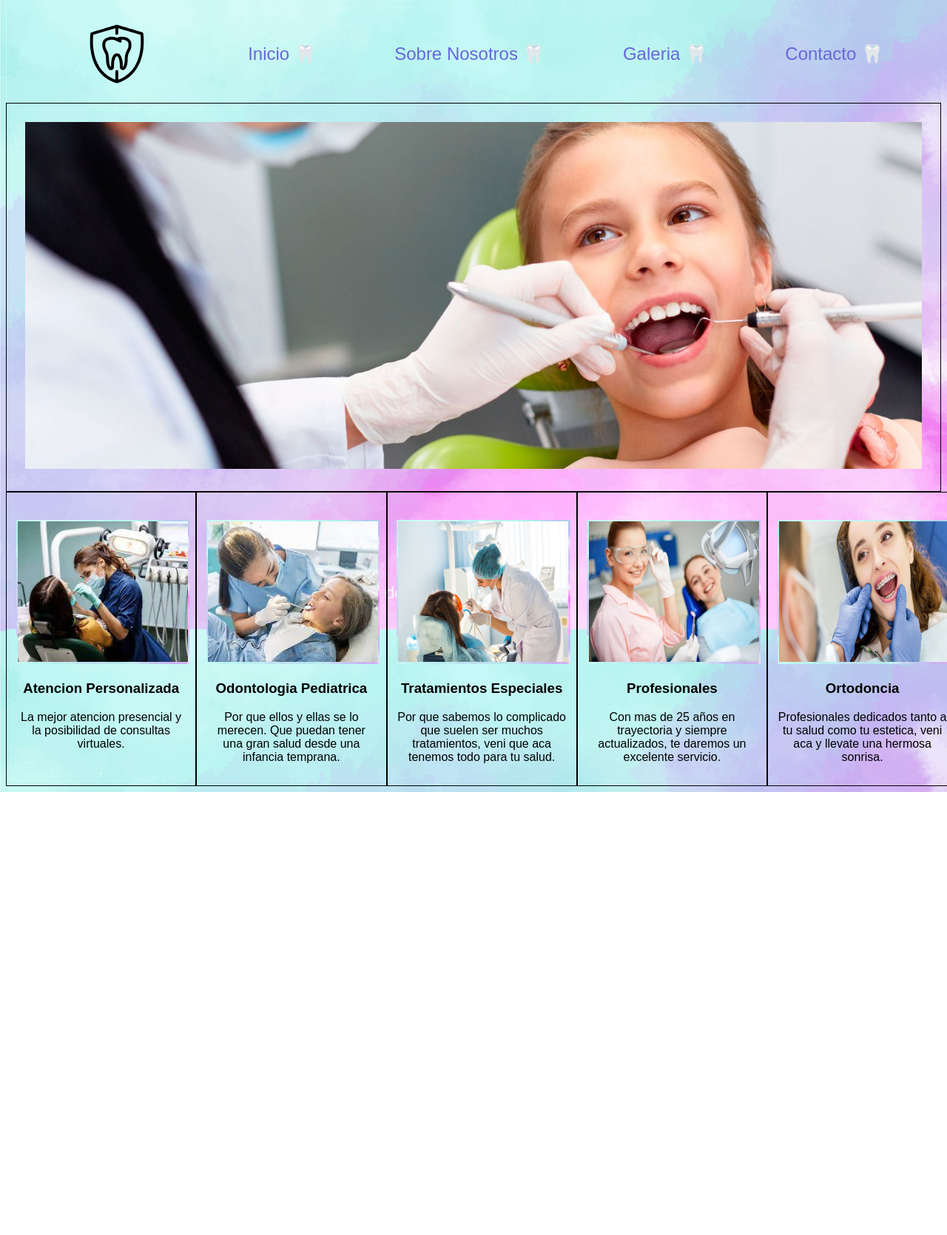
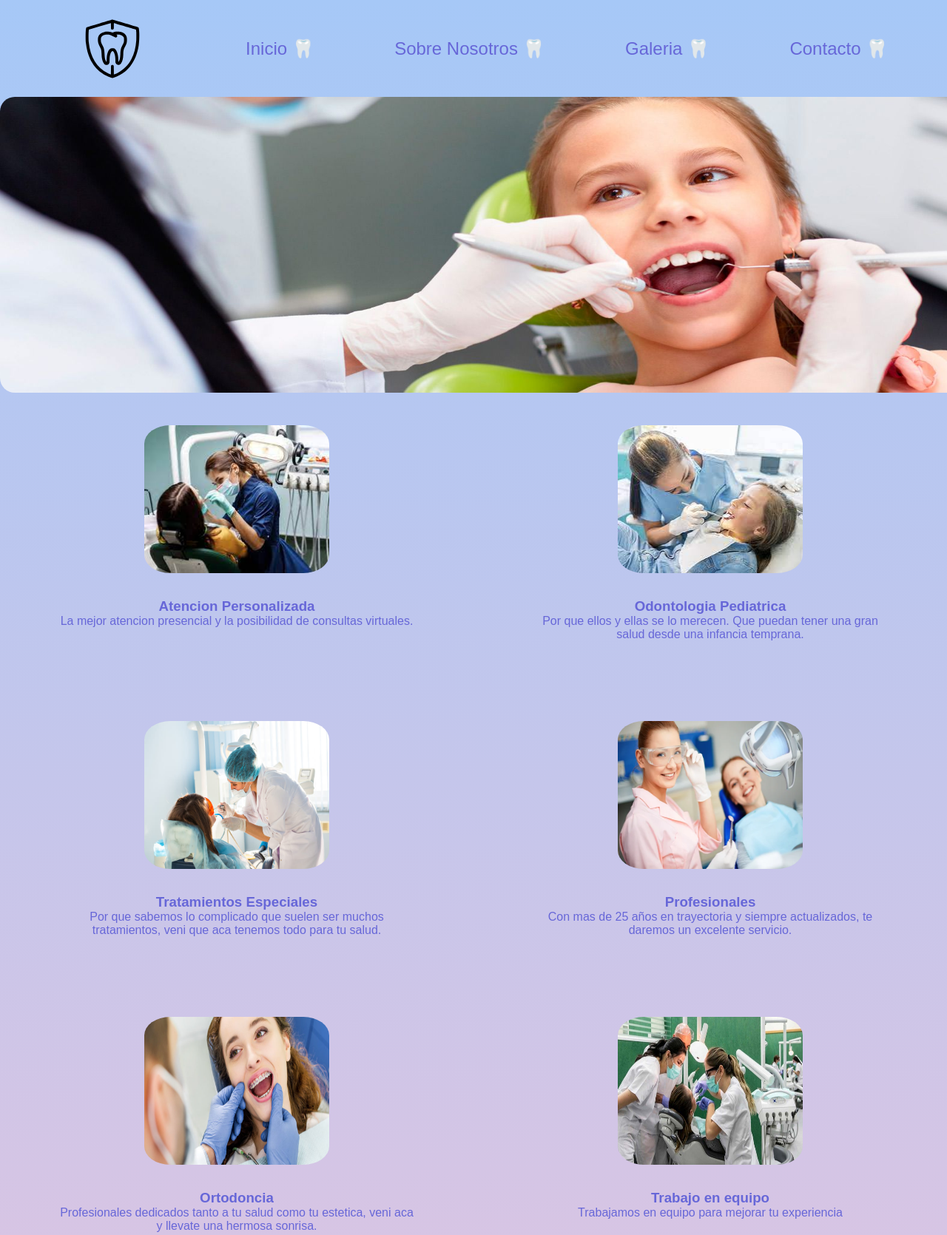
Before and after one commit to yionni/proyectoresponsive, a plain HTML site: page index.html in a window 1280 px wide. Shown: the top 1670 px of the page at 74% size. Before the commit the page ends 1071 px from the top, so only its background shows below. Drawn offline with Linux system fonts and the light colour scheme; a web font is replaced by a local one.

Commit message:
contact, responsive, cards, changes

```diff
--- a/css/estilos.css
+++ b/css/estilos.css
@@ -3,69 +3,104 @@
 
 
 *{
+    margin: 0;
+    padding: 0;
     font-family: 'Belanosima', sans-serif;
-    background-image: url("../imagenes/fondo-pastel-ancho.jpg");
-    background-repeat: repeat;
-    background-size: 100%;
+    box-sizing: border-box;
+    color: rgb(103, 103, 216);
+}
+body{
+    background-image: linear-gradient(#a6c8f7, #f3c3d9);
 }
 
 a{
     background: none;
     text-decoration: none;
-    color: rgb(103, 103, 216);
+}
+p{
+    text-align: center;
 }
 .texto-inicial{
     padding: 2%;
     display: flex;
     justify-content: space-around;
     align-items: center;
-    background: none;
     font-size: x-large;
-    text-decoration: none;
 }
 .logo-odonto{
     height: 80px;
-    background: none;
-}
-.banner{
-    height: 25%;
-    width: 100%;
 }
 .imagen-banner{
     text-align: center;
-    background: repeat;
-    border: 1px solid;
-    padding: 2%;
 }
-.background{
-    height: 300px;
+.banner{
+    width: 1300px;
+    height: 400px;
+    border-radius: 20px;
+    text-align: center;
+}
+.cards-galeria{
     width: 100%;
+    display: flex;
+    justify-content: space-around;
+    text-align: center;
+    flex-wrap: wrap;
+}
+.cajas-container{
+    padding: 10px;
+    margin: auto;
+    -border-style: double;
+    width: 500px;
+    height: 400px;
+}
+.imagen-tamaño{
+    width: 300px;
+    height: 250px;
+    padding: 25px;
+    margin: 5px;
+    border-radius: 20%;
 }
 footer{
-    background: repeat;
+    text-align: center;
+    border-radius: 20% solid;
+    padding: 25px;
+    margin-bottom: 25px;
+}
+.contact{
     display: flex;
-    justify-content: space-around;
-    background: none;
+    margin: 0 auto;
+    width: 25%;
 }
-.cards-galeria{
-    background: none;
+
+.contact div{
+    display: inherit;
 }
-p{
-    background: none;
+
+form label{
+    display: block;
+    margin: .5em 0;
 }
-.cajas-container{
-    border: 1px solid;
-    flex: auto;
+
+form input{
+    height: 30px;
+    width: 300px;
+}
+
+form textarea{
+    width: 300px;
+}
+
+form button{
+    height: 30px;
+    width: 50px;
+    margin-top: 10px;
+}
+
+.map{
     text-align: center;
-    padding: 1%;
-    background: none;
+    margin-top: 50px;
 }
-.imagen-tamaño{
-    margin-top: 25px;
-    padding: 1%;
-    height: 190px;
-    width: 230px;
+.map iframe{
+    width: 80%;
+    border-radius: 2%;
 }
-h3{
-    background: none;
-}
--- a/index.html
+++ b/index.html
@@ -9,7 +9,9 @@
 </head>
 
 <body>
-    <nav class="texto-inicial">
+
+
+    <header class="texto-inicial">
 
             <img src="./imagenes/logo-odonto-svg.svg" alt="logo-odonto" class="logo-odonto">
 
@@ -17,11 +19,13 @@
             <a href="./pages/sobrenosotros.html">Sobre Nosotros &#129463;</a>
             <a href="./pages/galeria.html">Galeria &#129463;</a>
             <a href="./pages/contacto.html">Contacto &#129463;</a>
-    </nav>
+
+
+    </header>
         <section class="imagen-banner">
             <img src="./imagenes/banner-odonto-niña.jpg" alt="odonto-banner" class="banner">
         </section>
-    <footer class="cards-galeria">
+    <section class="cards-galeria">
         <div class="cajas-container">
             <img src="./imagenes/odontologia imagen 1.jpg" alt="imagen-card-1" class="imagen-tamaño">
             <h3>Atencion Personalizada</h3>
@@ -47,7 +51,30 @@
             <h3>Ortodoncia</h3>
             <p>Profesionales dedicados tanto a tu salud como tu estetica, veni aca y llevate una hermosa sonrisa.</p>
         </div>
+        <div class="cajas-container">
+            <img src="./imagenes/odontologia imagen 7.jpg" alt="imagen-card-5" class="imagen-tamaño">
+            <h3>Trabajo en equipo</h3>
+            <p>Trabajamos en equipo para mejorar tu experiencia</p>
+        </div>
+        <div class="cajas-container">
+            <img src="./imagenes/odontologia imagen 9.jpg" alt="imagen-card-5" class="imagen-tamaño">
+            <h3>Tecnologia</h3>
+            <p>Con lo ultimos avances en la tecnologia para mejorar cada dia mas</p>
+        </div><div class="cajas-container">
+            <img src="./imagenes/odontologia imagen 10.jpg" alt="imagen-card-5" class="imagen-tamaño">
+            <h3>Control de tratamientos</h3>
+            <p>Una vez arrancado cada tratamiento, seguira un control hasta que llegue a su fin</p>
+        </div>
+            <div class="cajas-container">
+            <img src="./imagenes/odontologia imagen 12.jpg" alt="imagen-card-5" class="imagen-tamaño">
+            <h3>Antencion a jubilados</h3>
+            <p>Por que ellos y ellas se merecen siempre lo mejor</p>
+        </div>
 
+    </section>
+
+    <footer>
+        <H2>Copyright © Todos los derechos reservados</H2>
     </footer>
 </body>
 
```
Also changed, not shown: pages/contacto.html (+42 -0 lines), imagenes/odontologia imagen 10.jpg (added), imagenes/odontologia imagen 12.jpg (added), imagenes/odontologia imagen 6.jpg (added), imagenes/odontologia imagen 7.jpg (added), imagenes/odontologia imagen 9.jpg (added).
